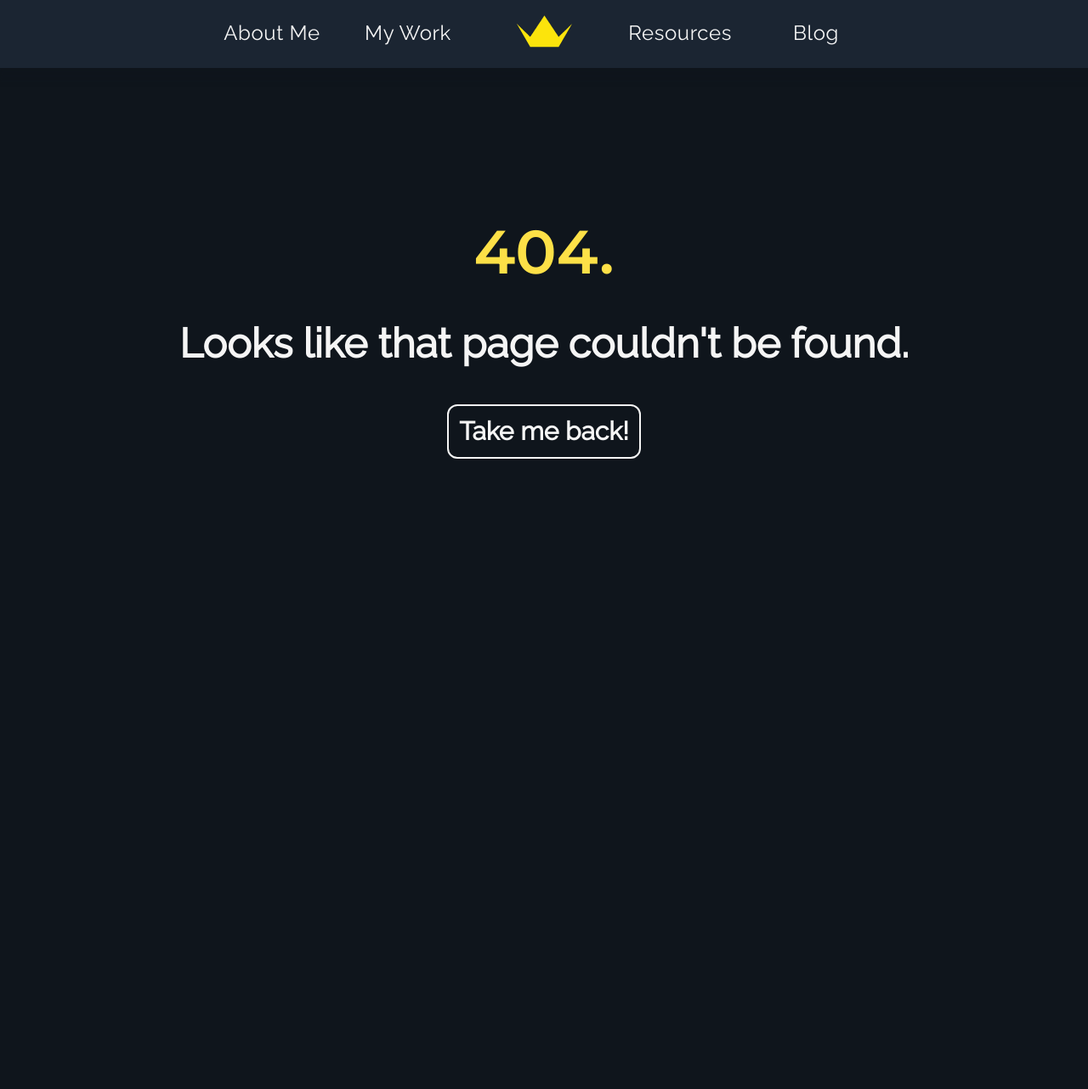
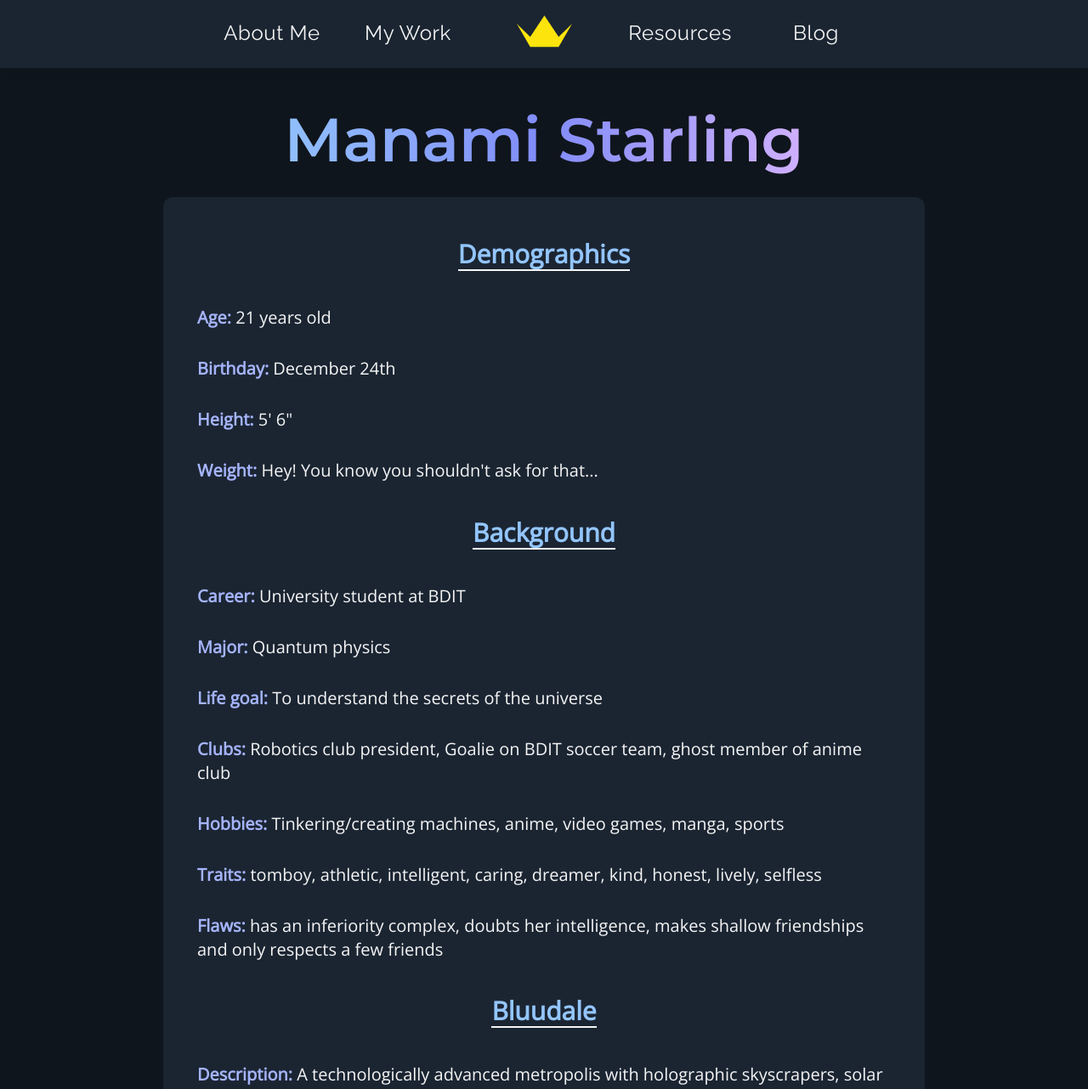
Before and after one commit to kingbri1/kingsite, a Next.js app: page /manami in a window 1280 px wide. Before the commit this address had no page. Shown: the top 1282 px of the page at 85% size. Before the commit the page ends 800 px from the top, so only its background shows below. Built offline with nearby package versions, Linux system fonts and the light colour scheme.

Commit message:
Pages: Add Manami
Includes the character description for Manami

Signed-off-by: kingbri <8082010+bdashore3@users.noreply.github.com>

```diff
--- /dev/null
+++ b/pages/manami.tsx
@@ -0,0 +1,112 @@
+import { Separator } from '@/components/utils/misc';
+import Head from 'next/head';
+
+interface Props {
+  title: string;
+  text: string;
+}
+
+function CardDescriptor({ title, text }: Props) {
+  return (
+    <p>
+      <span className="text-indigo-300 font-semibold">{title}: </span>
+      {text}
+    </p>
+  );
+}
+
+export default function ManamiLanding() {
+  return (
+    <>
+      <Head>
+        <link rel="icon" type="image/svg" href="/favicon.svg" />
+        <meta property="og:title" content="Manami's Bio" />
+        <meta property="og:type" content="website" />
+        <meta property="og:url" content="https://kingbri.dev/manami" />
+        <meta property="og:description" content="Hi, I'm Manami Starling!" />
+        <meta name="Description" content="Hi, I'm Manami Starling!" />
+        <meta property="og:image" content="/favicon.svg" />
+        <meta name="theme-color" content="#ffd700" />
+        <title>Manami Starling</title>
+      </Head>
+      <article className="text-whitesmoke">
+        <div className="hidden md:block">
+          <Separator />
+        </div>
+        <div className="flex flex-col items-center filebridge-privacy">
+          <h1
+            className="font-header text-center text-4xl md:text-5xl
+            lg:text-7xl text-transparent bg-clip-text bg-gradient-to-r
+            from-blue-300 via-indigo-400 to-purple-300 p-8">
+            Manami Starling
+          </h1>
+          <div
+            className="inline-flex flex-col bg-lightbg blog-post font-paragraph
+            leading-spread px-6 lg:px-10 py-6 md:max-w-3xl xl:max-w-4xl rounded-xl">
+            {/*
+            <h2 className="text-blue-300">Portrait</h2>
+            <img
+              src="./Asobi.png"
+              alt="The Asobi app icon"
+              className="m-auto rounded-2xl w-32 lg:w-auto h-32 lg:h-auto"
+            />
+            */}
+            <h2 className="text-blue-300">Demographics</h2>
+            <CardDescriptor title="Age" text="21 years old" />
+            <CardDescriptor title="Birthday" text="December 24th" />
+            <CardDescriptor title="Height" text="5' 6&quot;" />
+            <CardDescriptor title="Weight" text="Hey! You know you shouldn't ask for that..." />
+            <h2 className="text-blue-300">Background</h2>
+            <CardDescriptor title="Career" text="University student at BDIT" />
+            <CardDescriptor title="Major" text="Quantum physics" />
+            <CardDescriptor title="Life goal" text="To understand the secrets of the universe" />
+            <CardDescriptor
+              title="Clubs"
+              text="Robotics club president, Goalie on BDIT soccer team, ghost member of anime club"
+            />
+            <CardDescriptor
+              title="Hobbies"
+              text="Tinkering/creating machines, anime, video games, manga, sports"
+            />
+            <CardDescriptor
+              title="Traits"
+              text="tomboy, athletic, intelligent, caring, dreamer, kind, honest, lively, selfless"
+            />
+            <CardDescriptor
+              title="Flaws"
+              text="has an inferiority complex, doubts her intelligence, makes shallow friendships
+              and only respects a few friends"
+            />
+            <h2 className="text-blue-300">Bluudale</h2>
+            <CardDescriptor
+              title="Description"
+              text="A technologically advanced metropolis with holographic skyscrapers, solar energy,
+              mag-lev transport, and citizens that use AR enhanced glasses to interact with
+              their surroundings."
+            />
+            <CardDescriptor
+              title="BDIT"
+              text="Short for Bluudale Institute of Technology. A prestigious university renowned
+              for its engineering and physics programs. Serves as an insitution to further the
+              world's knowledge of science and technology."
+            />
+            <CardDescriptor
+              title="Brew Haven"
+              text="A frequent stop for Bluudale denizens, Brew Haven serves seasonal coffee blends
+              and unique pastries."
+            />
+            <CardDescriptor
+              title="Bluudale Park"
+              text="Located in the heart of Bluudale, the park is full of trees for fresh
+              air and contains amenities such as a jogging trail, sport courts, and a picnic area
+              with a central fountain."
+            />
+          </div>
+        </div>
+        <div className="md:hidden">
+          <Separator />
+        </div>
+      </article>
+    </>
+  );
+}
```
